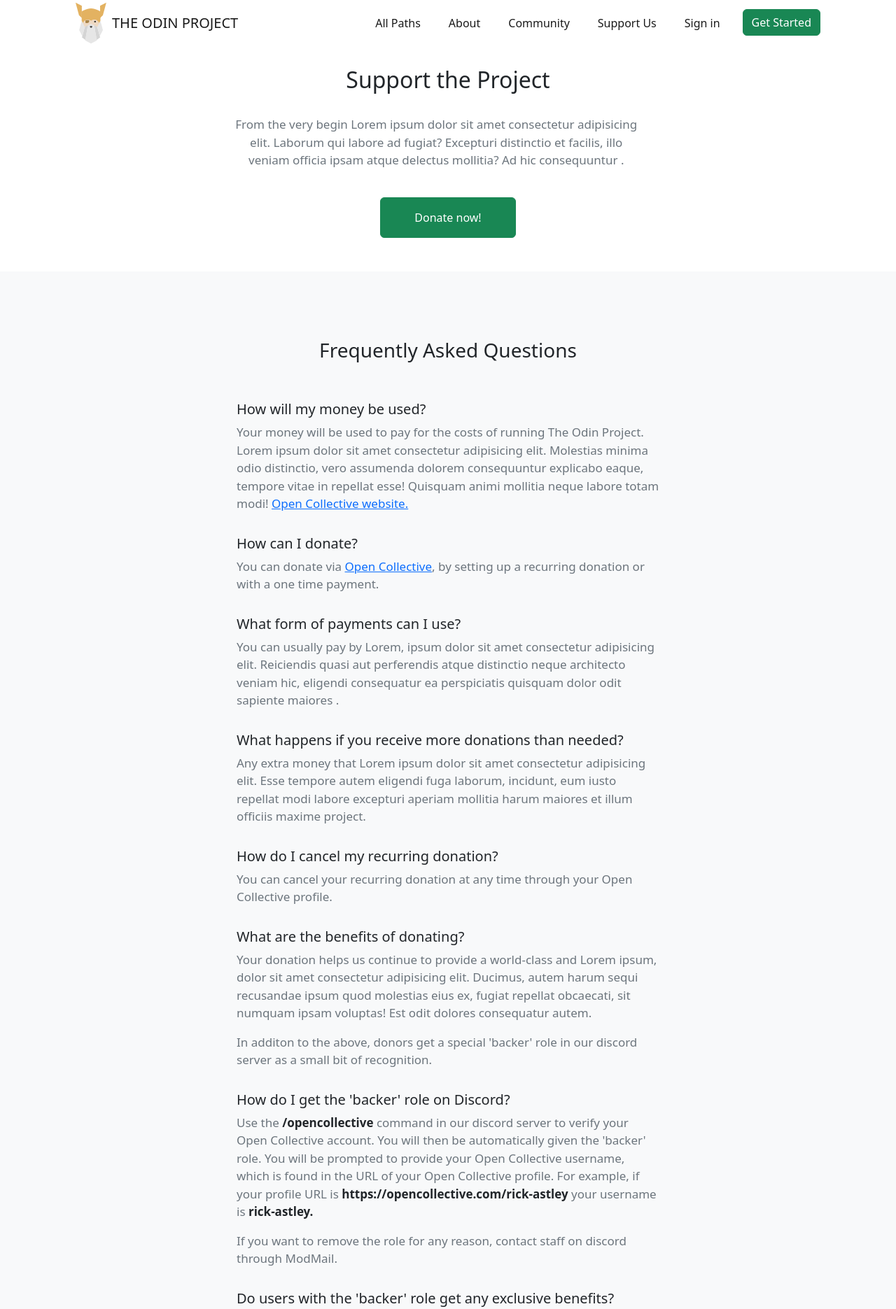
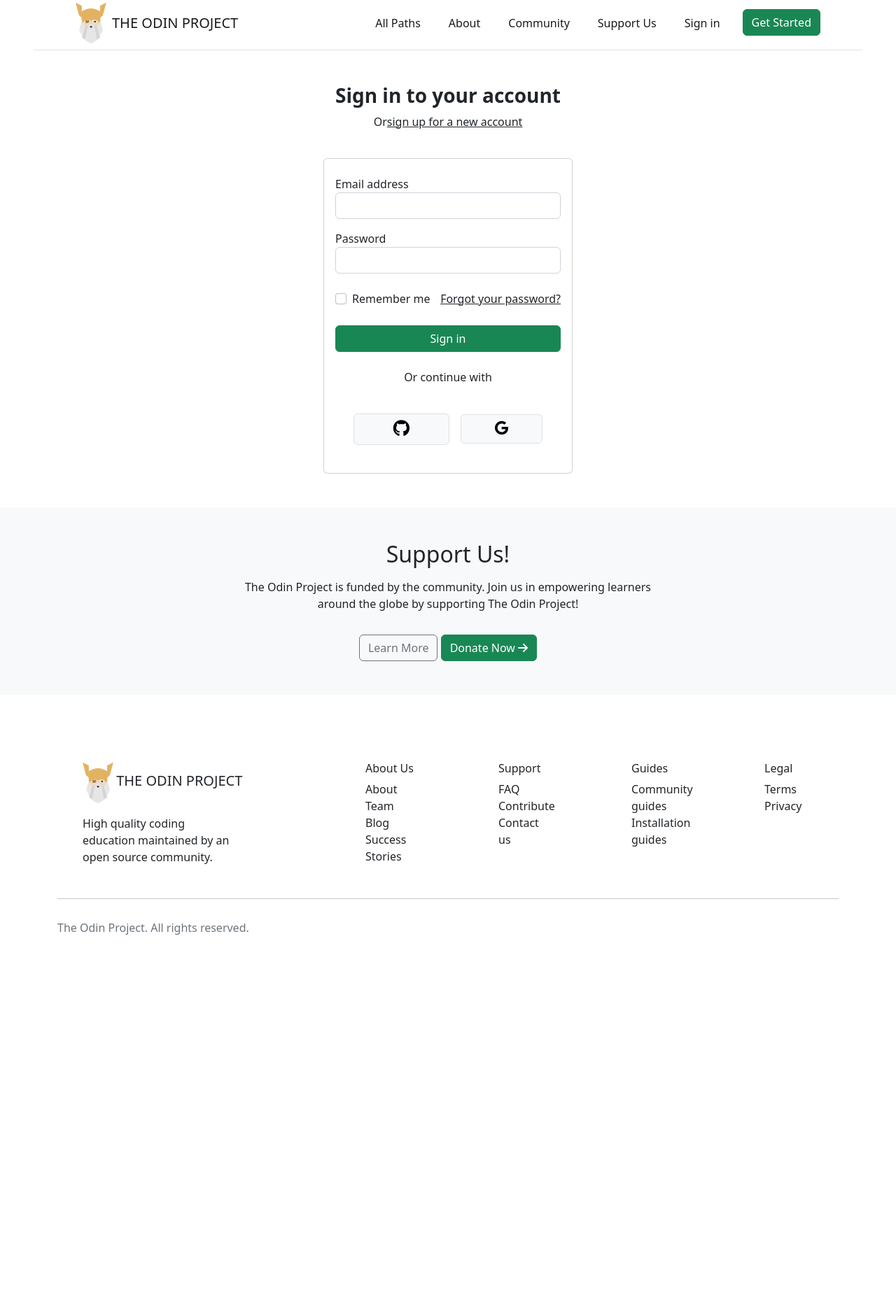
Before and after one commit to ShifasCSC/task-projects, a plain HTML site: page pages/signIn.html in a window 1280 px wide. Shown: the part 5-1876 px from the top of the page at 70% size. After the commit the page ends 1445 px from the top, so only its background shows below. Drawn offline with nearby package versions, Linux system fonts and the light colour scheme.

Commit message:
file added

```diff
--- /dev/null
+++ b/css/com.css
@@ -0,0 +1,111 @@
+*{
+    margin: 0;
+    padding: 0;
+}
+
+.about{
+    background-image: url(../images/translucent-light-spots.jpg);
+    background-size: cover;
+    height:100vh;
+    /* width: 100%; */
+    text-align: center;
+    background-repeat: no-repeat;
+    object-fit: cover;
+
+}
+.main{
+    padding-top: 30px;
+    padding-left: 30%;
+}
+.sub{
+    padding: 10px ;
+    width: 400px;
+    border-width: 0 0 1px 0;
+    border-style: solid;
+}
+.card{
+    padding-top: 30px;
+    background-color:rgb(50, 50, 50);
+    height: 60vh;
+    width: 30vw;
+    box-shadow: rgba(81, 82, 83, 0.2) 0px 8px 24px;
+    border-radius:7px;
+    color: white;
+    margin-left: 10%;
+    margin-top: 10%;
+}
+button{
+    background-color: dodgerblue;
+    color: white;
+    padding: 10px 184px;
+    border: none;
+    border-radius: 4px;
+}
+a{
+    color: rgb(43, 76, 109);
+    float: left;
+    padding-left: 24px;
+    padding-bottom: 24px;
+    margin-bottom: 24px;
+
+}
+  .card img{
+    width: 50px;
+  }
+.by{
+    padding: 10px 23px;
+    color: darkgrey;
+    font-size: 12px;
+    float: left;
+}
+h5{
+    /* font-size: 13px; */
+    float: left;
+    margin-left: 23px;
+    margin-bottom: 10px;
+    margin-top: 39px;
+}
+
+h1{
+    margin:12px 0px;
+}
+
+.dots{
+    color: darkgrey;
+    justify-content: center;
+
+}
+
+.online{
+    margin-right: 15px;
+}
+
+.para{
+    padding-top: 10px;
+    padding-bottom: 20px;
+    color: darkgrey;
+    font-size: 15px;
+}
+
+.card img{
+    width: 15%;
+}
+
+.f-para{
+    font-size: 15px;
+
+}
+
+.green{
+    background-color: rgb(44, 155, 55);
+    border-radius: 50%;
+    font-size: small;
+    color: grey;
+
+}
+.grey{
+    background-color: grey;
+    border-radius: 50%;
+    font-size: small;
+    color: grey;
+}
--- a/css/community.css
+++ /dev/null
@@ -1,108 +0,0 @@
-*{
-    margin: 0;
-    padding: 0;
-}
-
-.about{
-    background-image: url(../images/backg.jpg);
-    background-size: cover;
-    height:100vh;
-    width: 100%;
-    text-align: center;
-    background-repeat: no-repeat;
-
-}
-.main{
-    padding-top: 30px;
-    padding-left: 30%;
-}
-.sub{
-    padding: 10px ;
-    width: 400px;
-    border-width: 0 0 1px 0;
-    border-style: solid;
-}
-.card{
-    padding-top: 30px;
-    background-color:rgb(50, 50, 50);
-    height: 60vh;
-    width: 30vw;
-    box-shadow: rgba(149, 157, 165, 0.2) 0px 8px 24px;
-    border-radius:7px;
-    color: white;
-    margin-left: 10%;
-    margin-top: 10%;
-}
-button{
-    background-color: dodgerblue;
-    color: white;
-    padding: 10px 184px;
-    border: none;
-    border-radius: 4px;
-}
-a{
-    color: dodgerblue;
-    float: left;
-    padding-left: 24px;
-    margin: 10px 0px;
-}
-  .card img{
-    width: 50px;
-  }
-.by{
-    padding: 10px 23px;
-    color: darkgrey;
-    font-size: 12px;
-    float: left;
-}
-h6{
-    font-size: 13px;
-    float: left;
-    margin-left: 23px;
-    margin-bottom: 10px;
-    margin-top: 39px;
-}
-
-h2{
-    margin:12px 0px;
-}
-
-.dots{
-    color: darkgrey;
-    justify-content: center;
-
-}
-
-.online{
-    margin-right: 15px;
-}
-
-.para{
-    padding-top: 10px;
-    padding-bottom: 20px;
-    color: darkgrey;
-    font-size: 15px;
-}
-
-.card img{
-    width: 15%;
-}
-
-.f-para{
-    font-size: 15px;
-
-}
-
-.green{
-    background-color: rgb(44, 155, 55);
-    border-radius: 50%;
-    font-size: small;
-    color: grey;
-
-}
-.grey{
-    background-color: grey;
-    border-radius: 50%;
-    font-size: small;
-    color: grey;
-}
--- a/pages/signIn.html
+++ b/pages/signIn.html
@@ -3,13 +3,13 @@
 <head>
     <meta charset="UTF-8">
     <meta name="viewport" content="width=device-width, initial-scale=1.0">
-    <title>ODIN</title>
+    <title>Document</title>
     <link rel="stylesheet" href="https://cdnjs.cloudflare.com/ajax/libs/font-awesome/6.0.0-beta3/css/all.min.css">
     <link rel="stylesheet" href="../css/style.css">
     <link rel="stylesheet" href="../css/bootstrap.min.css">
 </head>
 <body>
-    <nav class="navbar navbar-expand-lg px-5 mx-5">
+    <nav class="navbar navbar-expand-lg px-5 mx-5 border-bottom ">
    <div class="container-fluid">
        <img src="../images/pic1.svg" alt="">
      <button class="navbar-toggler" type="button" data-bs-toggle="collapse" data-bs-target="#navbarText" aria-controls="navbarText" aria-expanded="false" aria-label="Toggle navigation">
@@ -38,84 +38,74 @@
          <li class="nav-item pe-4">
            <a class="nav-link" href="../pages/signIn.html">Sign in</a>
          </li>
-                   <a href="../pages/getStarted.html"> <button type="button" class="btn btn-success">Get Started </button>
+        <a href="../pages/getStarted.html"> <button type="button" class="btn btn-success">Get Started</button>
         </a>
        </ul>
+
     </span>
   </div>
      </div>
     </nav>
 
-      <div class="container text-center">
-        <h2 class="pt-4">Support the Project</h2>
-        <p class=" w-75 pt-4 pb-4 text-secondary" style="padding-left: 22%; font-size: 17px;">From the very begin Lorem ipsum dolor sit amet consectetur adipisicing elit. Laborum qui labore ad fugiat? Excepturi distinctio et facilis, illo veniam officia ipsam atque delectus mollitia? Ad hic consequuntur .</p>
-         <button type="button" class="btn btn-success px-5 py-3 ">Donate now!</button>
+      <div class="container text-center pt-5">
+        <h3 class="fw-bold">Sign in to your account</h3>
+        <p>Or<u>sign up for a new account</u></p>
+
       </div>
 
-    <div class="container-fluid bg-light">
-      <div class="container py-5 w-50 my-5  mt-5">
-
-        <h3 class=" text-center py-5">Frequently Asked Questions</h3>
-
-        <h5>How will my money be used?</h5>
-        <p class="text-secondary pb-3" style="font-size: 17px;">Your money will be used to pay for the costs of running The Odin Project. Lorem ipsum dolor sit amet consectetur adipisicing elit. Molestias minima odio distinctio, vero assumenda dolorem consequuntur explicabo eaque, tempore vitae in repellat esse! Quisquam animi mollitia neque labore totam modi! <u class="text-primary">Open Collective website.</u></p>
-
-        <h5>How can I donate?</h5>
-        <p class="text-secondary pb-3" style="font-size: 17px;">You can donate via <u class="text-primary">Open Collective</u>, by setting up a recurring donation or with a one time payment.</p>
-
-        <h5>What form of payments can I use?</h5>
-        <p class="text-secondary pb-3" style="font-size: 17px;">You can usually pay by Lorem, ipsum dolor sit amet consectetur adipisicing elit. Reiciendis quasi aut perferendis atque distinctio neque architecto veniam hic, eligendi consequatur ea perspiciatis quisquam dolor odit sapiente maiores .</p>
-
-        <h5>What happens if you receive more donations than needed?</h5>
-        <p class="text-secondary pb-3" style="font-size: 17px;">Any extra money that Lorem ipsum dolor sit amet consectetur adipisicing elit. Esse tempore autem eligendi fuga laborum, incidunt, eum iusto repellat modi labore excepturi aperiam mollitia harum maiores et illum officiis maxime project.</p>
-
-        <h5>How do I cancel my recurring donation?</h5>
-        <p class="text-secondary pb-3" style="font-size: 17px;">You can cancel your recurring donation at any time through your Open Collective profile.</p>
-
-        <h5>What are the benefits of donating?</h5>
-        <p class="text-secondary" style="font-size: 17px;">Your donation helps us continue to provide a world-class and Lorem ipsum, dolor sit amet consectetur adipisicing elit. Ducimus, autem harum sequi recusandae ipsum quod molestias eius ex, fugiat repellat obcaecati, sit numquam ipsam voluptas! Est odit dolores consequatur autem.</p>
-        <p class="text-secondary pb-3" style="font-size: 17px;">In additon to the above, donors get a special 'backer' role in our discord server as a small bit of recognition.</p>
-
-        <h5>How do I get the 'backer' role on Discord?</h5>
-        <p class="text-secondary " style="font-size: 17px;">Use the <span class="fw-bold text-dark">/opencollective</span> command in our discord server to verify your Open Collective account. You will then be automatically given the 'backer' role. You will be prompted to provide your Open Collective username, which is found in the URL of your Open Collective profile. For example, if your profile URL is <span class="fw-bold text-dark">https://opencollective.com/rick-astley </span> your username is <span class="fw-bold text-dark
-
-          ">rick-astley.</span></p>
-        <p class="text-secondary pb-3" style="font-size: 17px;">If you want to remove the role for any reason, contact staff on discord through ModMail.</p>
-
-        <h5>Do users with the 'backer' role get any exclusive benefits?</h5>
-        <p class="text-secondary pb-3" style="font-size: 17px;">No. The role is just a way for us to show our appreciation for your support. </p>
-
-        <h5>Does becoming a donor mean I get priority support in the chat?</h5>
-        <p class="text-secondary pb-3" style="font-size: 17px;">No. We feel strongly that everyone should be treated equally in our community, regardless of whether or not they are a donor. </p>
-
-        <h5>I cannot afford to donate right now. What are some other ways I can help The Odin Project?</h5>
-        <p class="text-secondary pb-3" style="font-size: 17px;">You can help us by <u class="text-primary">contributing to our open source projects</u>. You can also help us by spreading the word about The Odin Project Lorem ipsum dolor sit amet consectetur, adipisicing elit. Nobis rerum dolorum omnis totam, dicta odio alias sed enim temporibus. </p>
-
-        <h5>What ever happened to Thinkful? Viking Code School?</h5>
-        <p class="text-secondary" style="font-size: 17px;">When The Odin Project was created by Eric Trautman in 2013,Lorem, ipsum dolor sit amet consectetur adipisicing elit. Adipisci impedit, quibusdam amet facere at quia ipsa? Nobis iusto ullam pariatur deleniti, tenetur iste quasi nemo eligendi natus.</p>
-        <p class="text-secondary" style="font-size: 17px;">In late 2017, Viking Code School was acquired by Thinkful. As a part of that acquisition, Thinkful agreed to continue funding The Odin Project, in return for an ad on The Odin Project website.</p>
-        <p class="text-secondary pb-3" style="font-size: 17px;">In 2023, we decided to begin the process of parting ways with Chegg, and become self-funding. We are now funded entirely by donations.</p>
-
-        <h5>I still have questions. How can I contact you?</h5>
-        <p class="text-secondary pb-3" style="font-size: 17px;">You can contact us through modmail on our discord server, or through email. See our <u class="text-primary"> contact us </u>page for details.</p>
-
+      <div class="container ">
+        <div class="row justify-content-center">
+            <div class="col-md-4">
+            <div class="card mt-4">
+                <div class="card-body">
+    <form>
+        <div class="form-group pt-2">
+            <label for="email">Email address</label>
+            <input type="email" class="form-control" id="email" >
+        </div>
+        <div class="form-group pt-3">
+            <label for="password">Password</label>
+            <input type="password" class="form-control" id="password" >
+        </div>
+        <div class="form-group form-check pt-4 ">
+            <input type="checkbox" class="form-check-input" id="rememberMe">
+            <label class="form-check-label" for="rememberMe">Remember me</label>
+            <a href="#" class="float-end text-dark">Forgot your password?</a>
+        </div>
+        <button type="submit" class="btn btn-success btn-block w-100 mt-4">Sign in</button>
+        <p class="text-center mt-4">Or continue with</p>
+        <div class="text-center d-flex justify-content-center align-items-center py-4">
+            <button type="button" class="btn btn-light border btn-block px-5 py-2 me-3">
+                <span><i class="fab fa-github px-2 fs-4"></i></span>
+            </button>
+            <button type="button" class="btn btn-light btn-block border px-5 py-2">
+                <span ><i class="fab fa-google fs-5"></i></span>
+            </button>
+        </div>
+    </form>
+                </div>
+                </div>
+            </div>
         </div>
     </div>
 
+
+    <div class="container-fluid bg-light">
+      <div class="container text-center py-5 my-5 w-50 mt-5 ">
+        <h2>Support Us!</h2>
+        <p class="pb-3 pt-2">The Odin Project is funded by the community. Join us in empowering learners around the globe by supporting The Odin Project!</p>
+        <button type="button" class="btn btn-outline-secondary ">Learn More</button>
+        <button type="button" class="btn btn-success">Donate Now <span><i class="fa-solid fa-arrow-right"></i></span></button>
+      </div>
+    </div>
     <div class="container py-5 my-5 ">
-        <div class="footer d-flex">
-          <div class="px-5">
+      <div class="row">
+        <div class="col-sm-12 col-md-12 col-lg-4 px-5">
           <img src="../images/pic1.svg" alt="">
           <span style="font-family: Caesar Dressing, system-ui; font-size: 20px;">THE ODIN PROJECT</span>
           <p class="w-75 pt-3">High quality coding education maintained by an open source community.</p>
-            <div class="text-secondary py-3">
-              <span><i class="fab fa-github px-2"></i></i></span>
-              <span><i class="fab fa-discord px-2"></i></i></span>
-              <span><i class="fab fa-facebook footer-icons px-2"></i></span>
-              <span><i class="fa-brands fa-twitter px-2"></i></span>
         </div>
-          </div>
-          <div  class="px-5">
+        <div  class="col-sm-6 col-md-3 col-lg-2 px-5">
           <h6 class="ps-4">About Us</h6>
           <ul type="none" class="ps-4 pb-3">
             <li>About</li>
@@ -125,16 +115,16 @@
           </ul>
 
         </div>
-          <div class="px-5">
+        <div class="col-sm-6 col-md-3 col-lg-2 px-5">
           <h6 class="ps-4">Support</h6>
           <ul type="none" class="ps-4 pb-3">
-              <li>FAQ</li>
+            <li> FAQ</li>
             <li>Contribute</li>
             <li>Contact us</li>
           </ul>
 
         </div>
-          <div class="px-5">
+        <div class= "col-sm-6 col-md-3 col-lg-2 px-5">
           <h6 class="ps-4">Guides</h6>
           <ul type="none" class="ps-4 pb-3">
             <li> Community guides</li>
@@ -142,7 +132,7 @@
           </ul>
 
         </div>
-          <div class="px-5">
+        <div class="col-sm-6 col-md-3 col-lg-2 px-5">
           <h6 class="ps-4">Legal</h6>
           <ul type="none" class="ps-4 pb-3">
             <li> Terms</li>
@@ -152,8 +142,49 @@
         </div>
 
       </div>
+      <div >
+        <hr>
+        <h6 class="text-secondary pt-3">The Odin Project. All rights reserved.</h6>
+      </div>
+    </div>
 
 
-        <script src="../bootstrap.bundle.min.js"></script>
+
+
+
+
+
+
+
+
+
+
+
+
+
+
+
+
+
+
+
+
+
+
+
+
+
+
+
+
+
+
+
+
+
+
+
+
+      <script src="../js/bootstrap.bundle.min.js.js"></script>
 </body>
 </html>
```
Also changed, not shown: index.html (+2 -7 lines), pages/about.html (+1 -7 lines), pages/allPaths.html (+5 -11 lines), pages/community.html (+7 -8 lines), pages/getStarted.html (+1 -7 lines), pages/support.html (+3 -9 lines), images/backg.jpg (deleted), 1 other file. Lines whose indentation alone changed are shown as unchanged.
